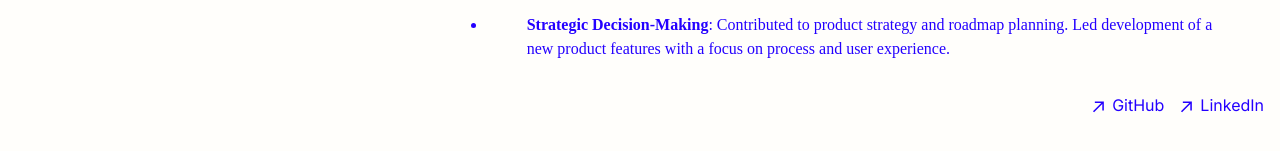
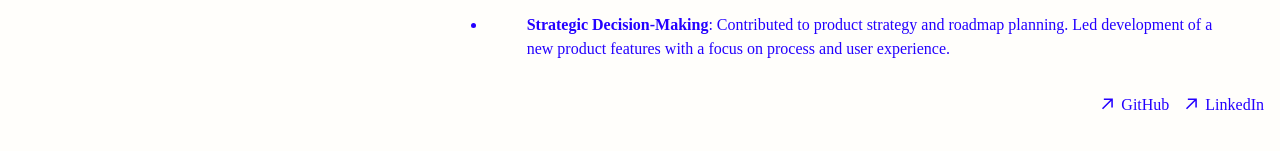
Before and after one commit to chedgo/home, a Next.js app: page / in a window 1280 px wide. Shown: the part 1112-1263 px from the top of the page. Built offline with nearby package versions, Linux system fonts and the light colour scheme; a web font is replaced by a local one.

Commit message:
align arrow

```diff
--- a/src/components/layout/footer.tsx
+++ b/src/components/layout/footer.tsx
@@ -6,6 +6,7 @@ function ArrowIcon() {
       viewBox="0 0 12 12"
       fill="none"
       xmlns="http://www.w3.org/2000/svg"
+      className='relative bottom-[3px]'
     >
       <path
         d="M2.07102 11.3494L0.963068 10.2415L9.2017 1.98864H2.83807L2.85227 0.454545H11.8438V9.46023H10.2955L10.3097 3.09659L2.07102 11.3494Z"
@@ -17,7 +18,7 @@ function ArrowIcon() {
 
 export default function Footer() {
   return (
-    <footer className="mb-16 max-w-screen-2xl">
+    <footer className="mb-16 max-w-screen-2xl font-tenon">
       <div className="font-sm mt-8 flex flex-col space-x-0 space-y-2 text-primary md:flex-row md:space-x-4 md:space-y-0 ml-4 justify-end mr-4">
         <div>
           <a
```
